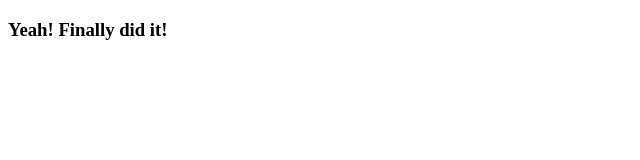
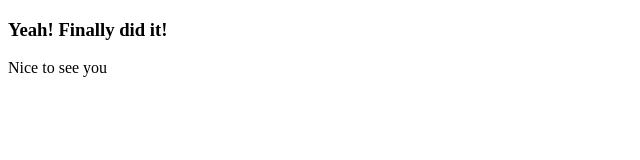
Before and after one commit to Nazmul017/First-website, a plain HTML site: page index.html in a window 1280 px wide. Shown: the whole page, without its empty margins (0-640 px from the left). Drawn offline with Linux system fonts and the light colour scheme.

Commit message:
learned github

```diff
--- a/index.html
+++ b/index.html
@@ -6,5 +6,6 @@
 </head>
 <body>
     <h3>Yeah! Finally did it!</h3>
+    <p>Nice to see you</p>
 </body>
 </html>
```
